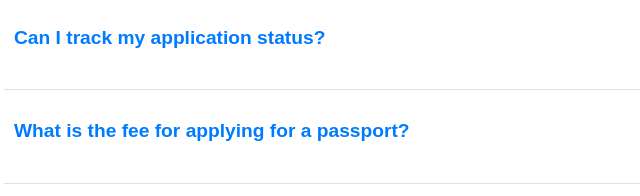
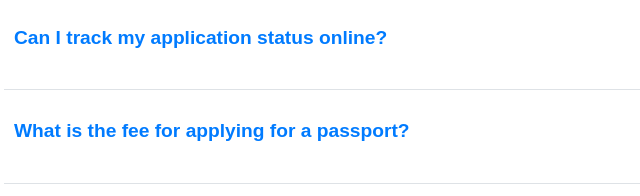
Before and after one commit to internetProgramming1/ethiopian-passport-services, a plain HTML site: page FAQ.html in a window 1280 px wide. Shown: the part 427-623 px from the top of the page, 286-926 px from the left. Drawn offline with Linux system fonts and the light colour scheme.

Commit message:
edit FAQ.html

```diff
--- a/FAQ.html
+++ b/FAQ.html
@@ -22,7 +22,7 @@
             <p class="faq-answer">The processing time can vary, but it typically takes between 2 to 6 weeks.</p>
         </div>
         <div class="faq-item">
-            <h2 class="faq-question">Can I track my application status?</h2>
+            <h2 class="faq-question">Can I track my application status online?</h2>
             <p class="faq-answer">Yes, you can track your application status on the Ethiopian passport service website.</p>
         </div>
         <div class="faq-item">
```
